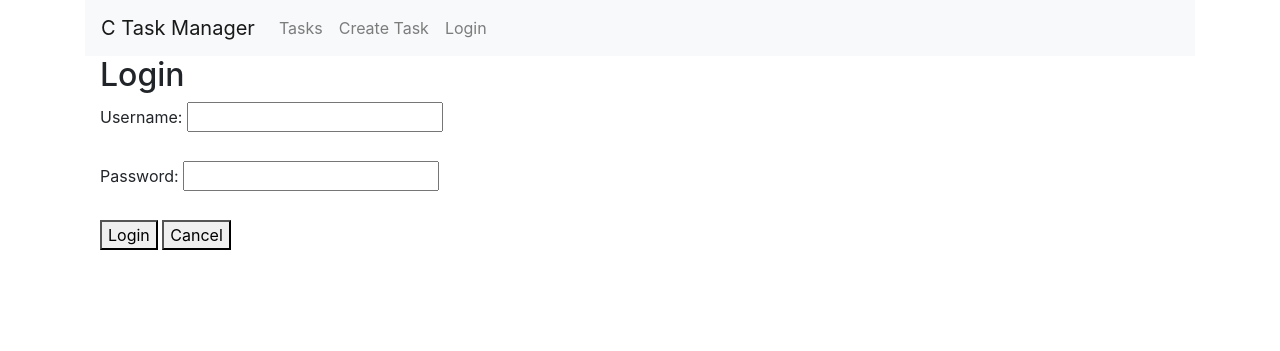
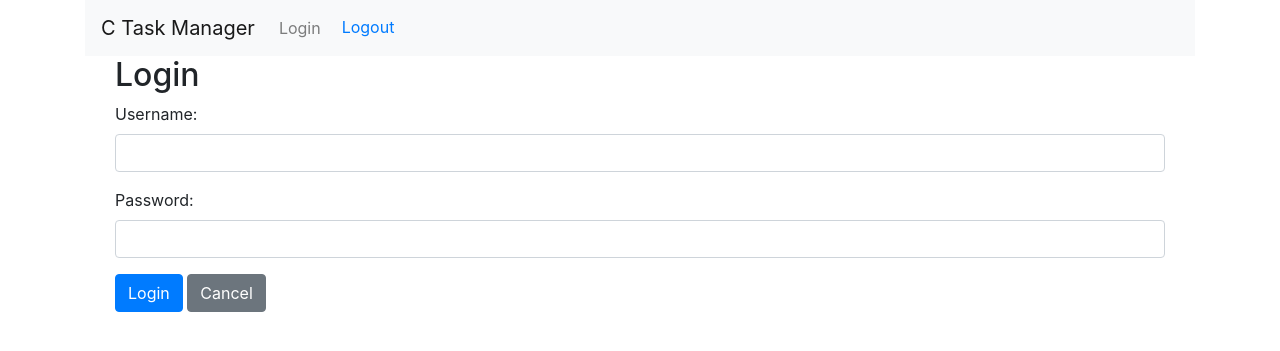
Before and after one commit to criscandia/DjangoTaskManager, a Django app: template templates/app/login.html in a window 1280 px wide. Shown: the top 351 px of the page. Run offline with Django 5.2, Linux system fonts and the light colour scheme; the template is opened without the code that fills it, so the values that code supplies are empty; some libraries are stand-ins or nearby versions.

Commit message:
Logout Added

```diff
--- a/app/urls.py
+++ b/app/urls.py
@@ -40,4 +40,5 @@ urlpatterns = [
     path('api/token/refresh/', TokenRefreshView.as_view(), name='token_refresh'),
     path('api/register/', RegisterUserView.as_view(), name='register'),
     path('login/', views.login_view, name='login'),
+    path('logout/', views.logout_view, name='logout'),
 ]
--- a/templates/app/index.html
+++ b/templates/app/index.html
@@ -9,8 +9,6 @@
                 <p>It is built using Django, Rest Framework, and SQLite.</p>
                 <p>Click the button below to get started.</p>
                 <a href="{% url 'login' %}" class="btn btn-primary">Login</a>
-                <a href="{% url 'task_list' %}" class="btn btn-primary">Task List</a>
-                <a href="{% url 'new_task' %}" class="btn btn-secondary">Create Task</a>
             </div>
         </div>
     </div>
--- a/templates/app/login.html
+++ b/templates/app/login.html
@@ -1,15 +1,64 @@
-
 {% extends 'base.html' %}
 {% block content %}
-    <h2>Login</h2>
-    <form method="POST" action="{% url 'token_obtain_pair' %}">
-        {% csrf_token %}
-        <label for="username">Username:</label>
-        <input type="text" id="username" name="username" required><br><br>
-        <label for="password">Password:</label>
-        <input type="password" id="password" name="password" required><br><br>
-        <button type="submit">Login</button>
-        <button type="button" onclick="window.location.href='{% url 'task_list' %}'">Cancel</button><br><br>
-    </form>
-</body>
+    <div class="container">
+        <h2>Login</h2>
+        <form id="login-form" method="POST">
+            {% csrf_token %}
+            <div class="form-group">
+                <label for="username">Username:</label>
+                <input type="text" id="username" name="username" class="form-control" required>
+            </div>
+            <div class="form-group">
+                <label for="password">Password:</label>
+                <input type="password" id="password" name="password" class="form-control" required>
+            </div>
+            <button type="submit" class="btn btn-primary">Login</button>
+            <button type="button" class="btn btn-secondary" onclick="window.location.href='{% url 'index' %}'">Cancel</button>
+        </form>
+        <div id="error-message" style="color: red;"></div>
+    </div>
+
+    <script>
+        document.getElementById('login-form').addEventListener('submit', function(event) {
+            event.preventDefault();
+
+            fetch("{% url 'token_obtain_pair' %}", {
+                method: 'POST',
+                headers: {
+                    'Content-Type': 'application/json',
+                    'X-CSRFToken': '{{ csrf_token }}'
+                },
+                body: JSON.stringify({
+                    username: document.getElementById('username').value,
+                    password: document.getElementById('password').value
+                })
+            })
+            .then(response => {
+                if (!response.ok) {
+                    throw new Error('Login failed');
+                }
+                return response.json();
+            })
+            .then(data => {
+                // Store the token in local storage or cookies
+                localStorage.setItem('access_token', data.access);
+                // Redirect to task list
+                window.location.href = "{% url 'task_list' %}";
+            })
+            .catch(error => {
+                document.getElementById('error-message').textContent = 'Invalid username or password.';
+            });
+        });
+    </script>
+    <script>
+        document.querySelectorAll('form[action="{% url 'logout' %}"]').forEach(form => {
+            form.addEventListener('submit', function(event) {
+                event.preventDefault();
+                // Remover token de localStorage
+                localStorage.removeItem('access_token');
+                // Redirigir a la página de login
+                window.location.href = "{% url 'login' %}";
+            });
+        });
+    </script>
 {% endblock %}
--- /dev/null
+++ b/templates/app/logout.html
@@ -0,0 +1,4 @@
+<form method="POST" action="{% url 'logout' %}">
+    {% csrf_token %}
+    <button type="submit" class="btn btn-danger">Logout</button>
+</form>
--- a/templates/base.html
+++ b/templates/base.html
@@ -1,5 +1,5 @@
 <!DOCTYPE html>
-<lang="en">
+<html lang="en">
 <head>
     {% load static %}
     <meta charset="UTF-8">
@@ -14,15 +14,16 @@
                 <span class="navbar-toggler-icon"></span>
             </button>
             <div class="collapse navbar-collapse" id="navbarNav">
-                <ul class="navbar-nav
+                <ul class="navbar-nav">
                     <li class="nav-item">
-                        <a class="nav-link" href="{% url 'task_list' %}">Tasks</a>
+                        <a class="nav-link" href="{% url 'login' %}">Login</a>
                     </li>
                     <li class="nav-item">
-                        <a class="nav-link" href="{% url 'new_task' %}">Create Task</a>
+                        <form method="POST" action="{% url 'logout' %}" class="form-inline">
+                            {% csrf_token %}
+                            <button type="submit" class="btn btn-link">Logout</button>
+                        </form>
                     </li>
-                    <li class="nav-item">
-                        <a class="nav-link" href="{% url 'login' %}">Login</a>
                 </ul>
             </div>
         </nav>
@@ -31,5 +32,8 @@
             {% endblock %}
         </div>
     </div>
+    <script src="https://code.jquery.com/jquery-3.5.1.slim.min.js"></script>
+    <script src="https://cdn.jsdelivr.net/npm/@popperjs/core@2.11.6/dist/umd/popper.min.js"></script>
+    <script src="https://stackpath.bootstrapcdn.com/bootstrap/4.5.2/js/bootstrap.min.js"></script>
 </body>
 </html>
```
Also changed, not shown: app/views.py (+7 -0 lines).
